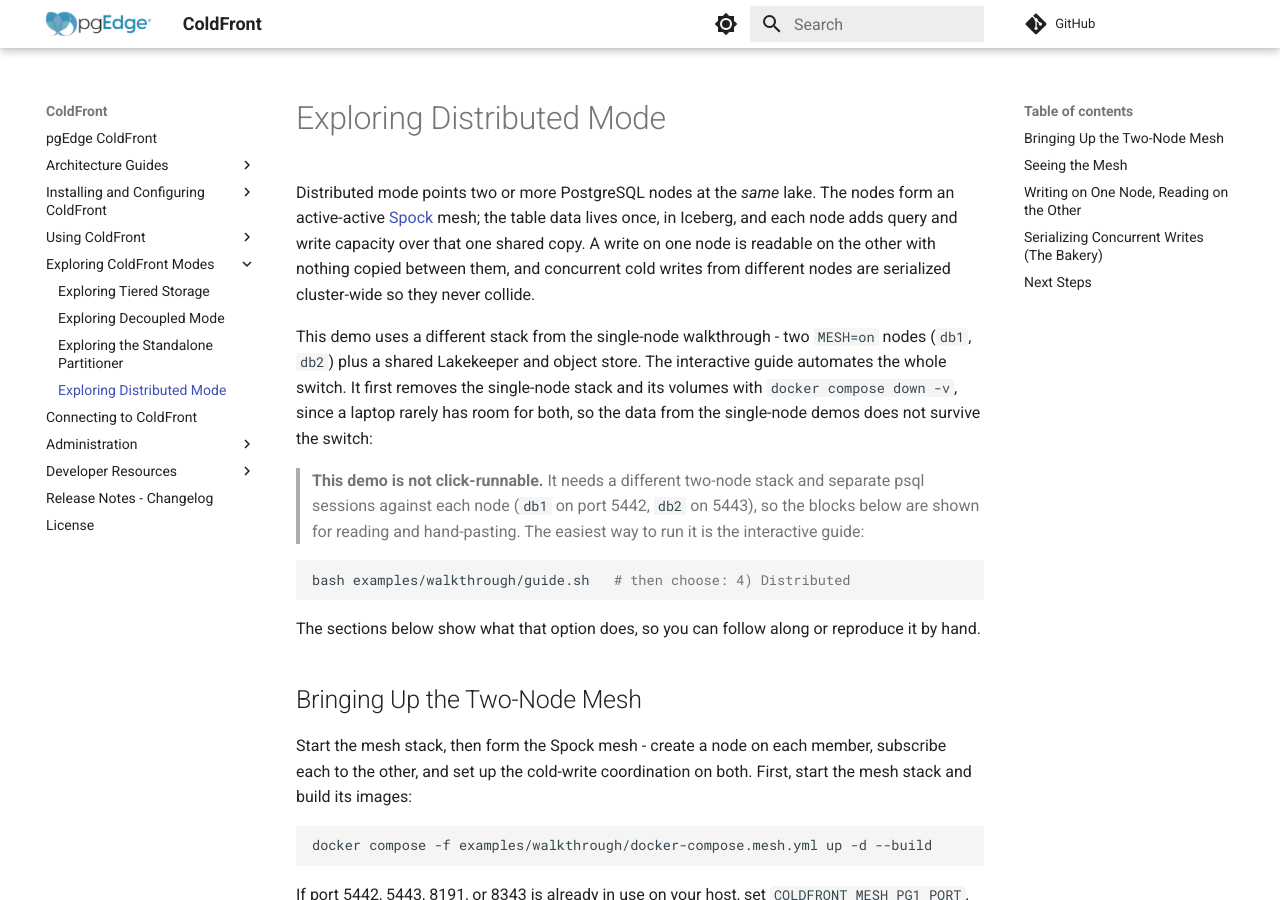
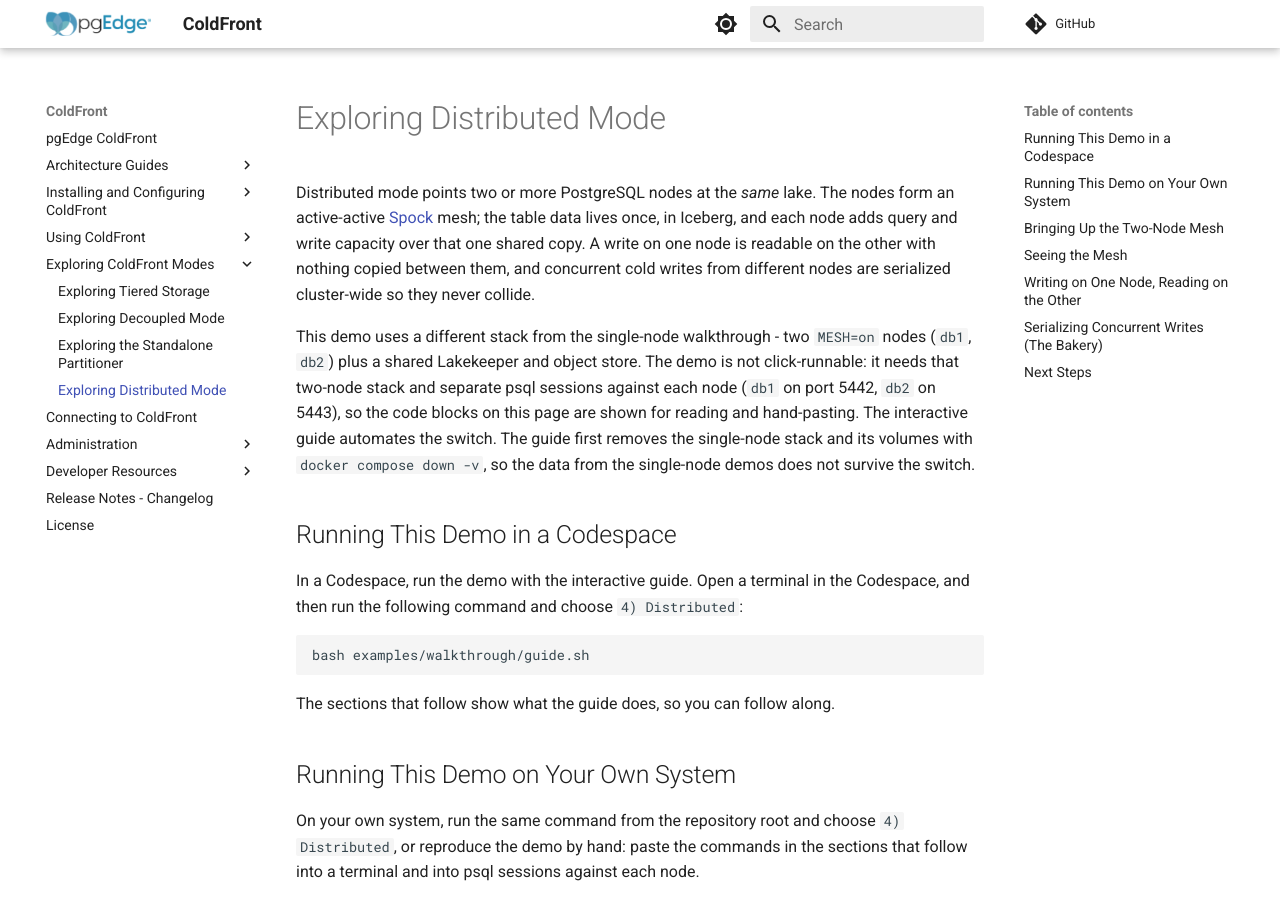
Before and after one commit to pgEdge/coldfront, an MkDocs documentation site: the page built from docs/walkthrough_distributed.md, in a window 1280 px wide and 900 px high. Built offline with MkDocs 1.6.1 and Material for MkDocs 9.7.7, drawn with Linux system fonts in a browser that asks for light colours; comment, search, counter and statistics services are not loaded.

Commit message:
Give each demo page its own Codespace and local sections

````diff
--- a/docs/walkthrough_decoupled.md
+++ b/docs/walkthrough_decoupled.md
@@ -8,14 +8,27 @@ PostgreSQL holds a thin wrapper view and a registry entry. This is a fresh
 table - there is no migration from the tiered demo, and tiered and decoupled
 tables are independent.
 
+The demo needs the extensions and storage secret from
+[Step 4](walkthrough_tiered.md#enabling-the-extensions) and
+[Step 5](walkthrough_tiered.md#pointing-coldfront-at-the-object-store) of the
+tiered demo. If you start here, run those two steps first, in either
+environment.
+
+## Running This Demo in a Codespace
+
 Start the stack as described in
-[Starting the Stack in a Codespace](exploring_coldfront/index.md#starting-the-stack-in-a-codespace)
-or
-[Starting the Stack on Your Own System](exploring_coldfront/index.md#starting-the-stack-on-your-own-system)
-before you start this demo. The demo also needs the extensions and storage
-secret from [Step 4](walkthrough_tiered.md#enabling-the-extensions) and
-[Step 5](walkthrough_tiered.md#pointing-coldfront-at-the-object-store) of the
-tiered demo. If you start here, run those two steps first.
+[Starting the Stack in a Codespace](exploring_coldfront/index.md#starting-the-stack-in-a-codespace).
+Then open this page from the Explorer; Runme opens the page as a notebook.
+Click the triangle to the left of each cell, in order, from the first step to
+the last.
+
+## Running This Demo on Your Own System
+
+Start the stack as described in
+[Starting the Stack on Your Own System](exploring_coldfront/index.md#starting-the-stack-on-your-own-system).
+Then paste each command into a terminal at the repository root, in order. To
+have the interactive guide run the same steps for you, run
+`bash examples/walkthrough/guide.sh` and choose `2) Decoupled`.
 
 ## Creating an Iceberg-Only Table
 
--- a/docs/walkthrough_distributed.md
+++ b/docs/walkthrough_distributed.md
@@ -12,22 +12,31 @@ are serialized cluster-wide so they never collide.
 
 This demo uses a different stack from the single-node walkthrough - two
 `MESH=on` nodes (`db1`, `db2`) plus a shared Lakekeeper and object store. The
-interactive guide automates the whole switch. It first removes the single-node
-stack and its volumes with `docker compose down -v`, since a laptop rarely has
-room for both, so the data from the single-node demos does not survive the
-switch:
+demo is not click-runnable: it needs that two-node stack and separate psql
+sessions against each node (`db1` on port 5442, `db2` on 5443), so the code
+blocks on this page are shown for reading and hand-pasting. The interactive
+guide automates the switch. The guide first removes the single-node stack and
+its volumes with `docker compose down -v`, so the data from the single-node
+demos does not survive the switch.
 
-> **This demo is not click-runnable.** It needs a different two-node stack and
-> separate psql sessions against each node (`db1` on port 5442, `db2` on 5443),
-> so the blocks below are shown for reading and hand-pasting. The easiest way
-> to run it is the interactive guide:
+## Running This Demo in a Codespace
+
+In a Codespace, run the demo with the interactive guide. Open a terminal in
+the Codespace, and then run the following command and choose
+`4) Distributed`:
 
 ```bash {"ignore":"true"}
-bash examples/walkthrough/guide.sh   # then choose: 4) Distributed
+bash examples/walkthrough/guide.sh
 ```
 
-The sections below show what that option does, so you can follow along or
-reproduce it by hand.
+The sections that follow show what the guide does, so you can follow along.
+
+## Running This Demo on Your Own System
+
+On your own system, run the same command from the repository root and choose
+`4) Distributed`, or reproduce the demo by hand: paste the commands in the
+sections that follow into a terminal and into psql sessions against each
+node.
 
 ## Bringing Up the Two-Node Mesh
 
@@ -45,8 +54,8 @@ or `COLDFRONT_MESH_S3_PORT` before `up`.
 
 Next, run the `curl` block from
 [Starting the Stack by Hand](exploring_coldfront/index.md#starting-the-stack-by-hand)
-with port 8191 in place of 8181. That creates the `wh` warehouse and `public` namespace on the
-mesh's own Lakekeeper.
+with port 8191 in place of 8181. That creates the `wh` warehouse and `public`
+namespace on the mesh's own Lakekeeper.
 
 Then create the extensions and form the mesh, running each statement on the
 node its comment names:
--- a/docs/walkthrough_partitioner.md
+++ b/docs/walkthrough_partitioner.md
@@ -8,11 +8,21 @@ tier. If all you need is automated partition maintenance on stock PostgreSQL,
 the partitioner is the whole product - no Iceberg, no DuckDB, no archiver cold
 path.
 
+## Running This Demo in a Codespace
+
 Start the stack as described in
-[Starting the Stack in a Codespace](exploring_coldfront/index.md#starting-the-stack-in-a-codespace)
-or
-[Starting the Stack on Your Own System](exploring_coldfront/index.md#starting-the-stack-on-your-own-system)
-before you start this demo.
+[Starting the Stack in a Codespace](exploring_coldfront/index.md#starting-the-stack-in-a-codespace).
+Then open this page from the Explorer; Runme opens the page as a notebook.
+Click the triangle to the left of each cell, in order, from the first step to
+the last.
+
+## Running This Demo on Your Own System
+
+Start the stack as described in
+[Starting the Stack on Your Own System](exploring_coldfront/index.md#starting-the-stack-on-your-own-system).
+Then paste each command into a terminal at the repository root, in order. To
+have the interactive guide run the same steps for you, run
+`bash examples/walkthrough/guide.sh` and choose `3) Partitioner`.
 
 ## Creating the Demo Table
 
--- a/docs/walkthrough_tiered.md
+++ b/docs/walkthrough_tiered.md
@@ -29,6 +23,22 @@ The following table shows the eleven steps this demo covers:
 | [9. Query across tiers](#querying-across-tiers) | Run one query on one table that reads hot and cold data together. |
 | [10. Write to cold data](#writing-to-cold-data) | UPDATE an archived row in place, with no rehydration. |
 | [11. Confirm the edit persisted](#confirming-the-edit-persisted) | Reconnect and confirm the edit persisted in cold storage. |
+
+## Running This Demo in a Codespace
+
+Start the stack as described in
+[Starting the Stack in a Codespace](exploring_coldfront/index.md#starting-the-stack-in-a-codespace).
+Then open this page from the Explorer; Runme opens the page as a notebook.
+Click the triangle to the left of each cell, in order, from the first step to
+the last.
+
+## Running This Demo on Your Own System
+
+Start the stack as described in
+[Starting the Stack on Your Own System](exploring_coldfront/index.md#starting-the-stack-on-your-own-system).
+Then paste each command into a terminal at the repository root, in order. To
+have the interactive guide run the same steps for you, run
+`bash examples/walkthrough/guide.sh` and choose `1) Tiered storage`.
 
 ## Checking the Stack
 
````
Also changed, not shown: other parts of docs/walkthrough_tiered.md (+0 -6 lines).
